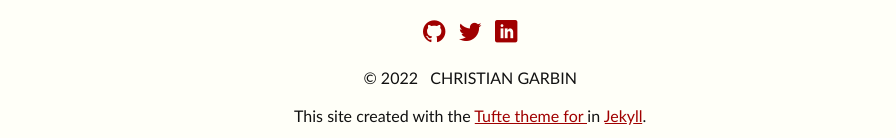
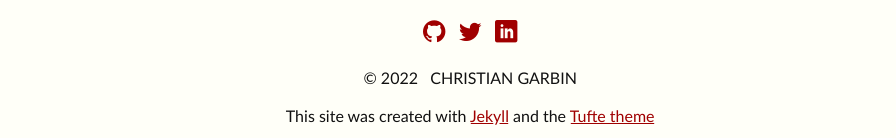
Before and after one commit to cgarbin/cgarbin.github.io, a Jekyll site: the page built from index.html, in a window 1280 px wide and 900 px high, scrolled down 1534 px. Shown: the part 759-897 px from the top of the window, without its empty margins (141-1037 px from the left). Built offline with Jekyll 4.4.1, drawn with Linux system fonts in a browser that asks for light colours; some web fonts are replaced.

Commit message:
Update references to Jekyll and the Tufte theme

```diff
--- a/_includes/footer.html
+++ b/_includes/footer.html
@@ -9,6 +9,6 @@
   </ul>
   <div class="credits">
     <span>&copy; {{ site.time | date: '%Y' }} &nbsp;&nbsp;{{site.author | upcase }}</span></br> <br>
-<span>This site created with the <a href="//github.com/clayh53/tufte-jekyll">Tufte theme for {{site.subtitle}} </a> in <a href="//jekyllrb.com">Jekyll</a>.</span>
+    <span>This site was created with <a href="//jekyllrb.com">Jekyll</a> and the <a href="//github.com/clayh53/tufte-jekyll">Tufte theme</a></span>
   </div>
 </footer>
```
Also changed, not shown: README.md. Lines whose indentation alone changed are shown as unchanged.
